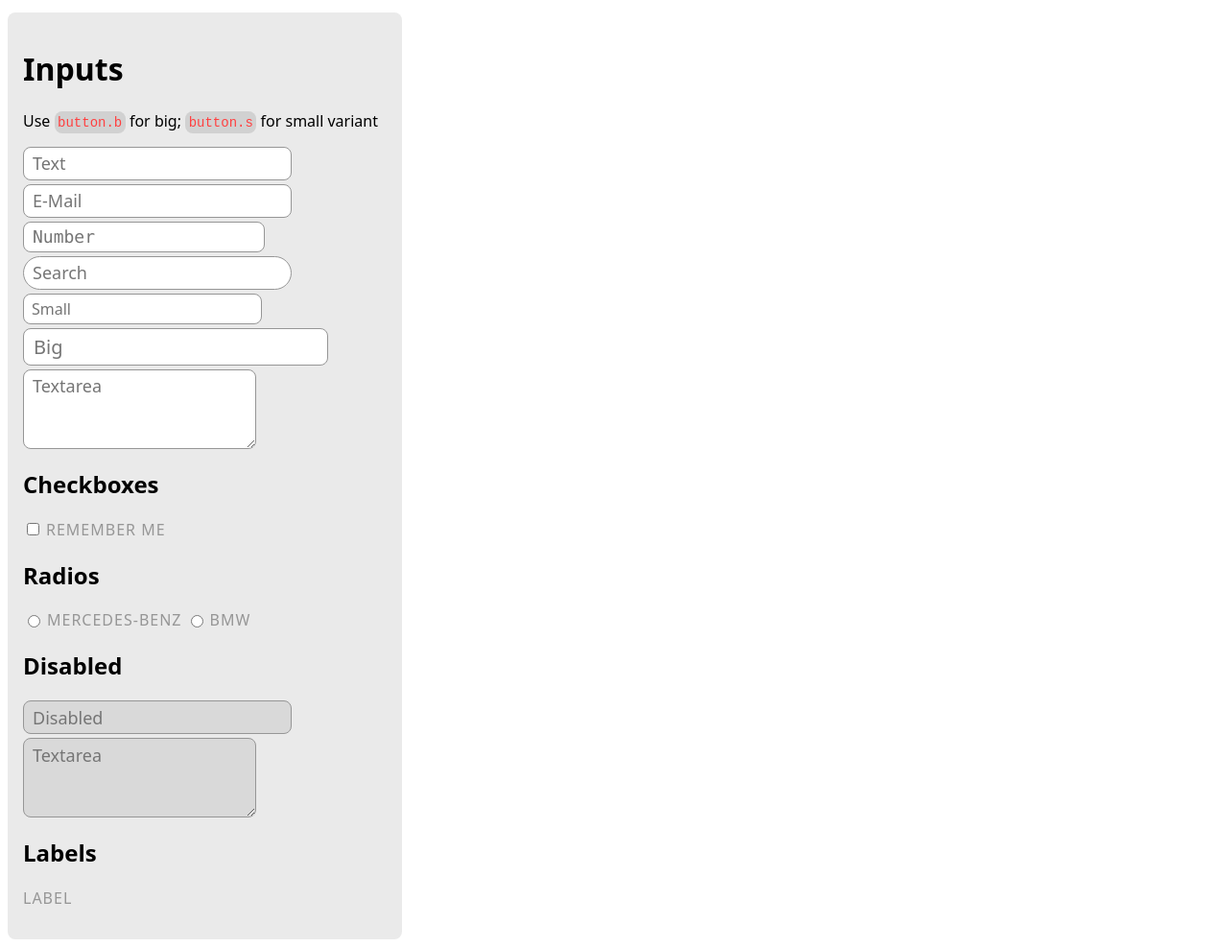
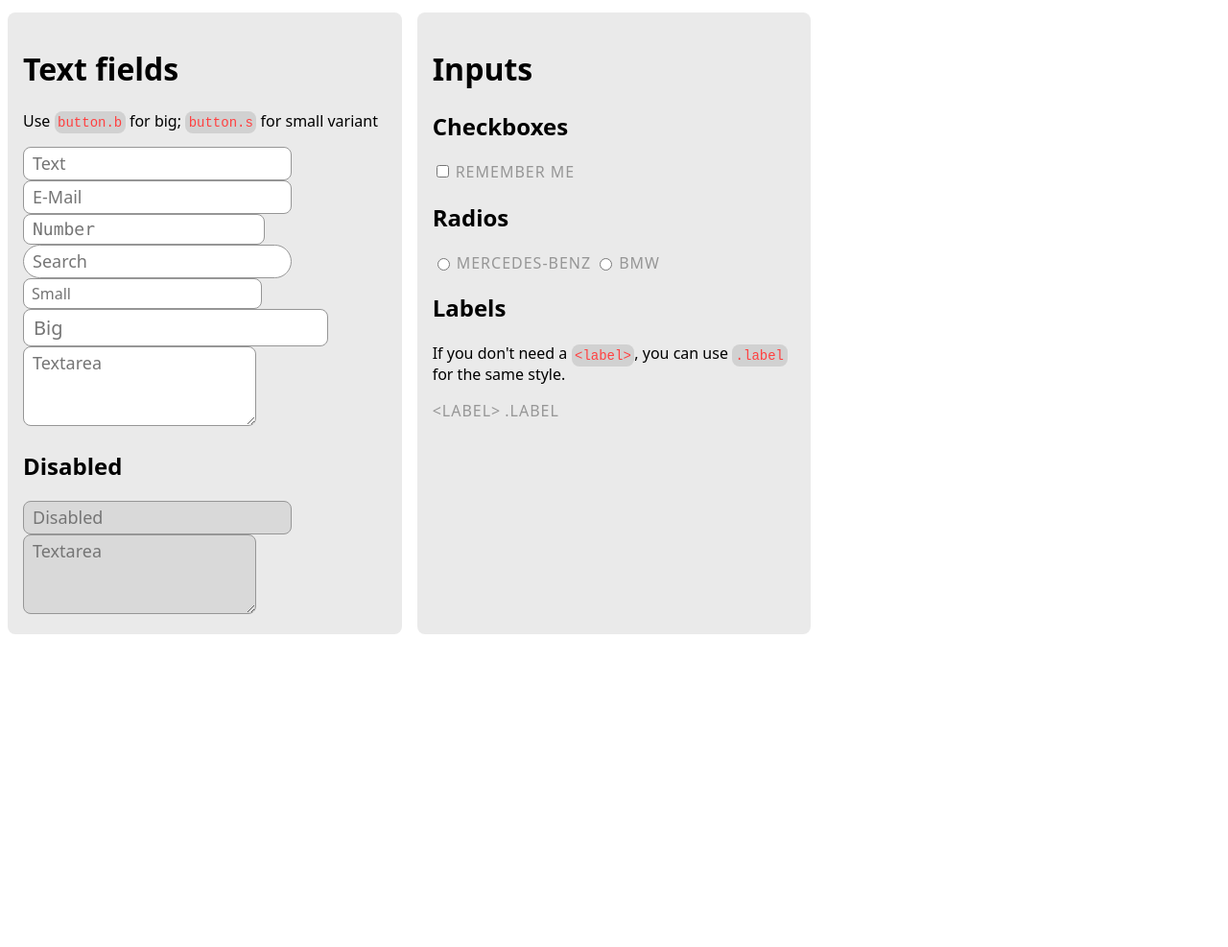
Before and after one commit to felix-schindler/easy-style, a website: page index.html in a window 1280 px wide. Shown: the part 1298-2285 px from the top of the page at 96% size. After the commit the page ends 1967 px from the top, so only its background shows below. Drawn offline with Linux system fonts and the light colour scheme.

Commit message:
Update index.html

```diff
--- a/index.html
+++ b/index.html
@@ -79,6 +79,7 @@
 				<a href="#!" class="active">Active</a>
 				<a href="#buttons">Buttons</a>
 				<a href="#links">Links</a>
+				<a href="#textfields">Text fields</a>
 				<a href="#inputs">Inputs</a>
 				<a href="#!">Overflow</a>
 			</nav>
@@ -174,8 +175,8 @@
 			</table>
 		</div>
 
-		<div id="inputs" class="card">
-			<h1>Inputs</h1>
+		<div id="textfields" class="card">
+			<h1>Text fields</h1>
 			<p>Use <code>button.b</code> for big; <code>button.s</code> for small variant</p>
 			<div>
 				<input type="text" placeholder="Text">
@@ -186,6 +187,16 @@
 				<input class="b" type="text" placeholder="Big">
 				<textarea rows="3" placeholder="Textarea"></textarea>
 			</div>
+
+			<h2>Disabled</h2>
+			<div>
+				<input type="text" placeholder="Disabled" disabled>
+				<textarea rows="3" placeholder="Textarea" disabled></textarea>
+			</div>
+		</div>
+
+		<div id="inputs" class="card">
+			<h1>Inputs</h1>
 
 			<h2>Checkboxes</h2>
 			<div>
@@ -201,15 +212,11 @@
 				<label for="bmw">BMW</label>
 			</div>
 
-			<h2>Disabled</h2>
+			<h2>Labels</h2>
+			<p>If you don't need a <code>&lt;label&gt;</code>, you can use <code>.label</code> for the same style.</p>
 			<div>
-				<input type="text" placeholder="Disabled" disabled>
-				<textarea rows="3" placeholder="Textarea" disabled></textarea>
-			</div>
-
-			<h2>Labels</h2>
-			<div>
-				<label>Label</label>
+				<label>&lt;label&gt;</label>
+				<span class="label">.label</span>
 			</div>
 		</div>
 	</main>
```
